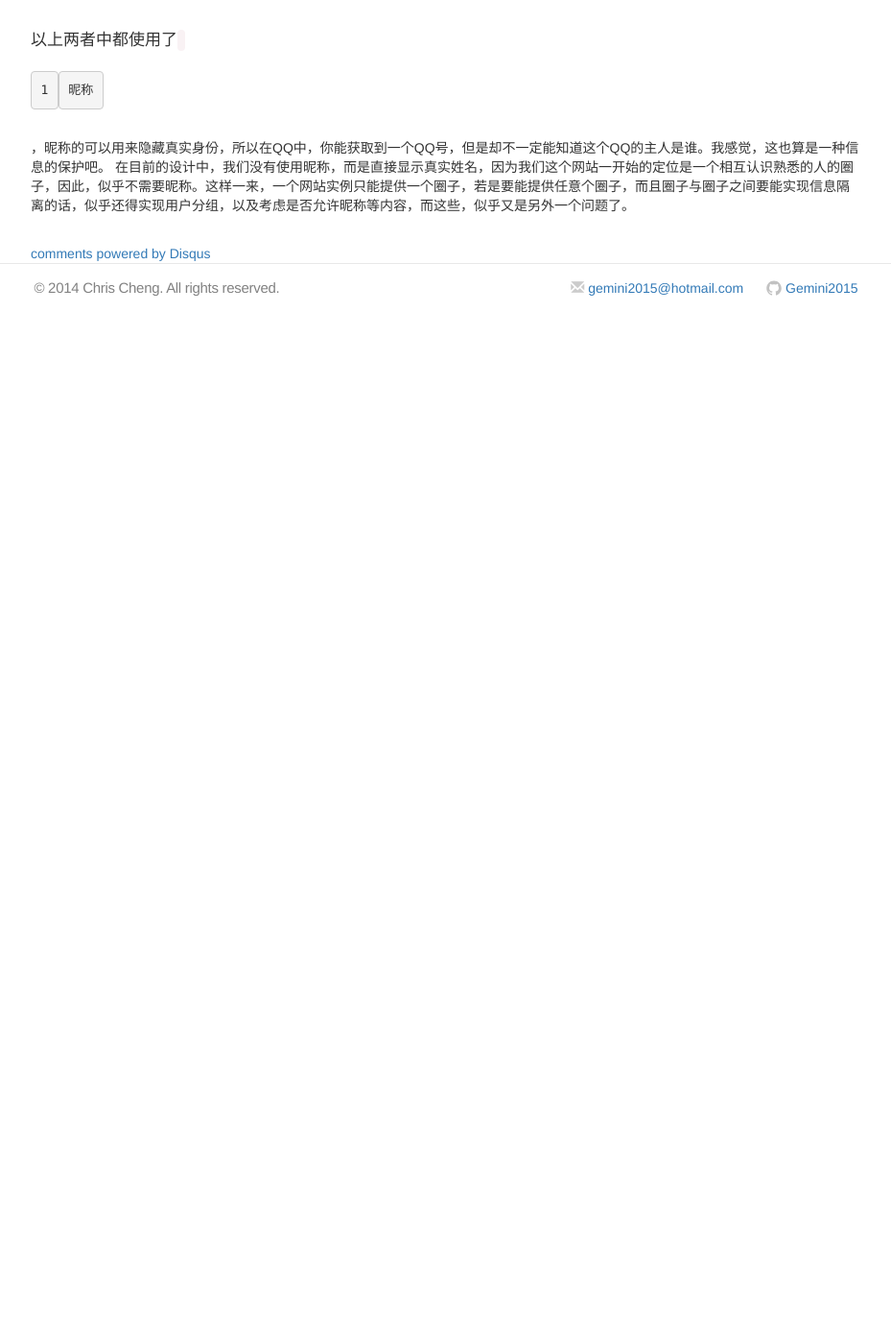
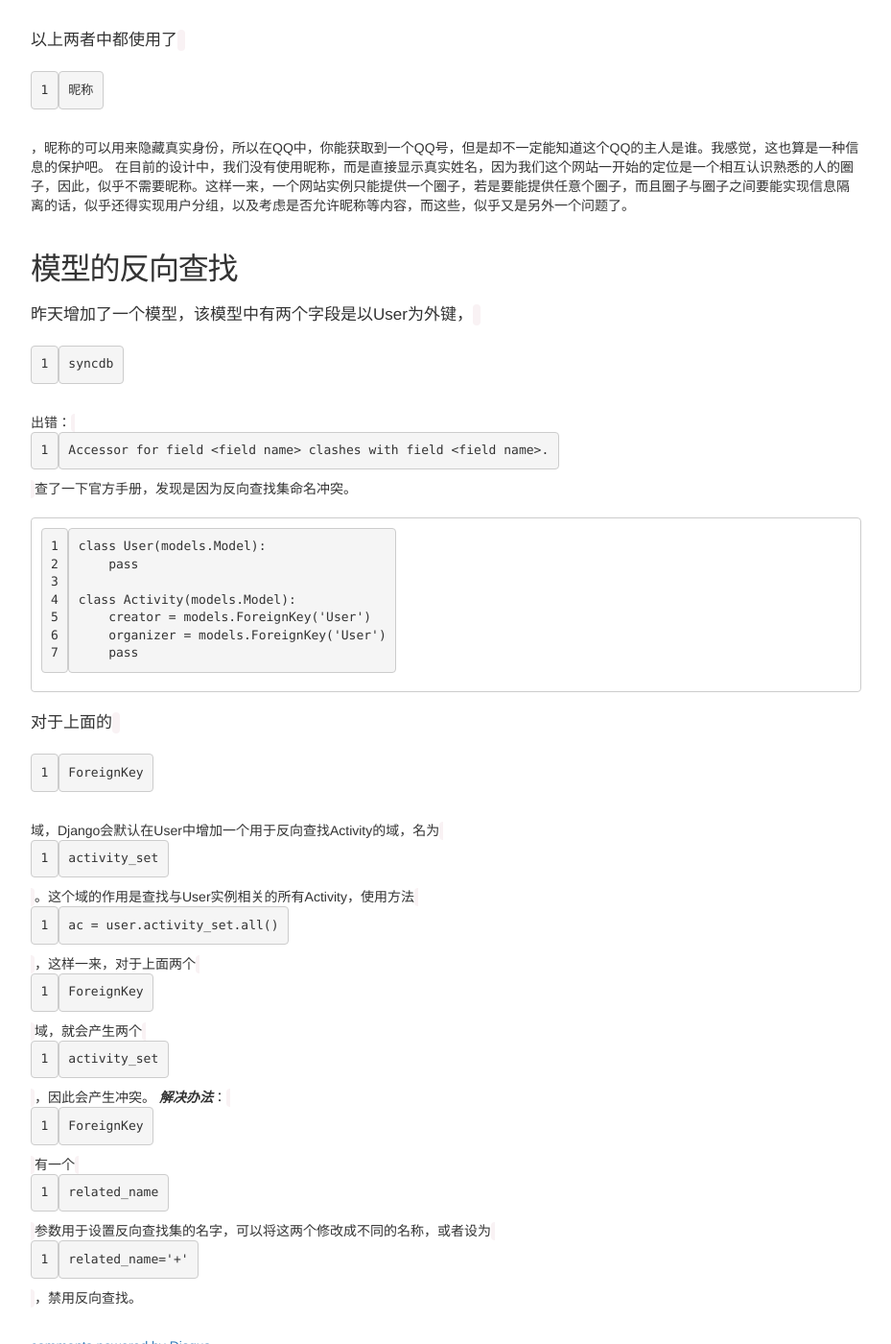
Before and after one commit to Gemini2015/gemini2015.github.io, a Jekyll site: the page built from _posts/2014-11-10-sae-django-note.markdown, in a window 1280 px wide and 1400 px high, scrolled down 2503 px. Shown: the whole window at 96% size, without its empty margins (175-1104 px from the left). Built offline with Jekyll 4.4.1, drawn with Linux system fonts in a browser that asks for light colours; nearby versions of some CDN libraries; comment, search, counter and statistics services are not loaded; before the commit the page ends 2843 px from its top, so only the background shows below that.

Commit message:
更新django文章-模型反向查找

````diff
--- a/_posts/2014-11-10-sae-django-note.markdown
+++ b/_posts/2014-11-10-sae-django-note.markdown
@@ -56,3 +56,20 @@ sae上用数字区分版本。当时版本1已经完成了，准备建立版本2
 
 以上两者中都使用了`昵称`，昵称的可以用来隐藏真实身份，所以在QQ中，你能获取到一个QQ号，但是却不一定能知道这个QQ的主人是谁。我感觉，这也算是一种信息的保护吧。
 在目前的设计中，我们没有使用昵称，而是直接显示真实姓名，因为我们这个网站一开始的定位是一个相互认识熟悉的人的圈子，因此，似乎不需要昵称。这样一来，一个网站实例只能提供一个圈子，若是要能提供任意个圈子，而且圈子与圈子之间要能实现信息隔离的话，似乎还得实现用户分组，以及考虑是否允许昵称等内容，而这些，似乎又是另外一个问题了。
+
+
+## 模型的反向查找
+
+昨天增加了一个模型，该模型中有两个字段是以User为外键，`syncdb`出错：`Accessor for field <field name> clashes with field <field name>.`查了一下官方手册，发现是因为反向查找集命名冲突。
+
+```
+class User(models.Model):
+    pass
+
+class Activity(models.Model):
+    creator = models.ForeignKey('User')
+    organizer = models.ForeignKey('User')
+    pass
+```
+对于上面的`ForeignKey`域，Django会默认在User中增加一个用于反向查找Activity的域，名为`activity_set` 。这个域的作用是查找与User实例相关的所有Activity，使用方法`ac = user.activity_set.all()`，这样一来，对于上面两个`ForeignKey`域，就会产生两个`activity_set`，因此会产生冲突。
+***解决办法***：`ForeignKey`有一个`related_name`参数用于设置反向查找集的名字，可以将这两个修改成不同的名称，或者设为`related_name='+'`，禁用反向查找。
````
